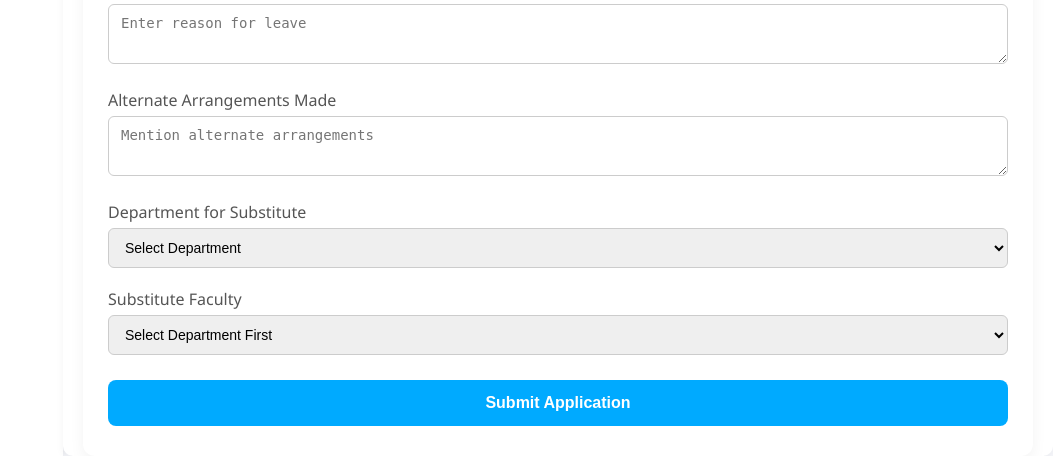
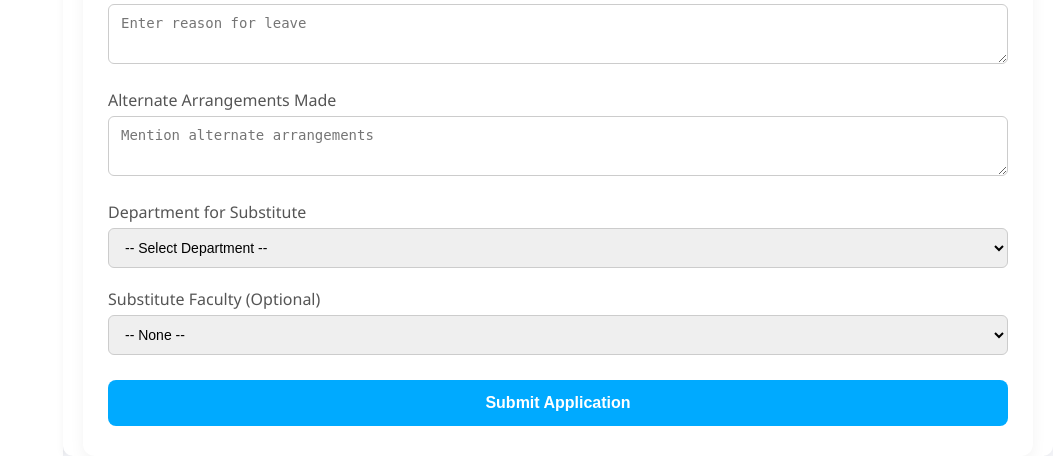
Before and after one commit to keerthivasan91/CIT-leave-management-prototype, a Flask app: template templates/apply_leave.html in a window 1280 px wide. Shown: the part 722-1178 px from the top of the page, without its empty margins (227-1280 px from the left). Run offline with Flask 3, Linux system fonts and the light colour scheme; the template is opened without the code that fills it, so the values that code supplies are empty; data comes from the database, SQL or seed files in the repository; some libraries are stand-ins or nearby versions.

Commit message:
Refactor leave application form: update substitute selection logic for staff and admin roles, improve department selection, and enhance UI for better clarity.

```diff
--- a/templates/apply_leave.html
+++ b/templates/apply_leave.html
@@ -41,27 +41,38 @@
 
             <label>Reason</label>
             <textarea name="reason" placeholder="Enter reason for leave" required></textarea>
-            {% if session.role != 'staff' and session.role != 'admin' %}
 
-            <label>Alternate Arrangements Made</label>
-            <textarea name="alternate" placeholder="Mention alternate arrangements" required></textarea>
+            {% if session.role != 'admin' %}
+                {% if session.role == 'staff' %}
+                    <label>Select Substitute Staff (Optional)</label>
+                    <select name="substitute_user_id" id="substitute_user_id">
+                        <option value="">-- None --</option>
+                        {% for staff in all_faculty %}
+                            <option value="{{ staff.user_id }}">{{ staff.name }} ({{ staff.department }})</option>
+                        {% endfor %}
+                    </select>
+                {% else %}
+                    <label>Alternate Arrangements Made</label>
+                    <textarea name="alternate" placeholder="Mention alternate arrangements" required></textarea>
 
-            <label>Department for Substitute</label>
-            <select name="department_select" id="department_select" required>
-                <option value="">Select Department</option>
-            </select>
+                    <label>Department for Substitute</label>
+                    <select name="department_select" id="department_select">
+                        <option value="">-- Select Department --</option>
+                    </select>
 
-            <label>Substitute Faculty</label>
-            <select name="substitute_user_id" id="substitute_user_id" required>
-                <option value="">Select Department First</option>
-            </select>
+                    <label>Substitute Faculty (Optional)</label>
+                    <select name="substitute_user_id" id="substitute_user_id">
+                        <option value="">-- None --</option>
+                    </select>
+                {% endif %}
             {% endif %}
+
             <button type="submit">Submit Application</button>
         </form>
     </div>
 </div>
 
-
+{% if session.role != 'staff' %}
 <script>
     // Load departments on page load
     fetch('/api/branches')
@@ -77,12 +88,12 @@
         });
 
     // Load staff when department is selected
-    document.getElementById('department_select').addEventListener('change', function() {
+    document.getElementById('department_select').addEventListener('change', function () {
         const department = this.value;
         const staffSelect = document.getElementById('substitute_user_id');
 
         // Clear existing options
-        staffSelect.innerHTML = '<option value="">Select Faculty</option>';
+        staffSelect.innerHTML = '<option value="">-- None --</option>';
 
         if (department) {
             fetch(`/api/staff/${department}`)
@@ -90,7 +101,7 @@
                 .then(data => {
                     data.staff.forEach(staff => {
                         const option = document.createElement('option');
-                        option.value = staff.id;
+                        option.value = staff.id; // id matches user_id
                         option.textContent = staff.name;
                         staffSelect.appendChild(option);
                     });
@@ -98,4 +109,6 @@
         }
     });
 </script>
+{% endif %}
+
 {% endblock %}
```
